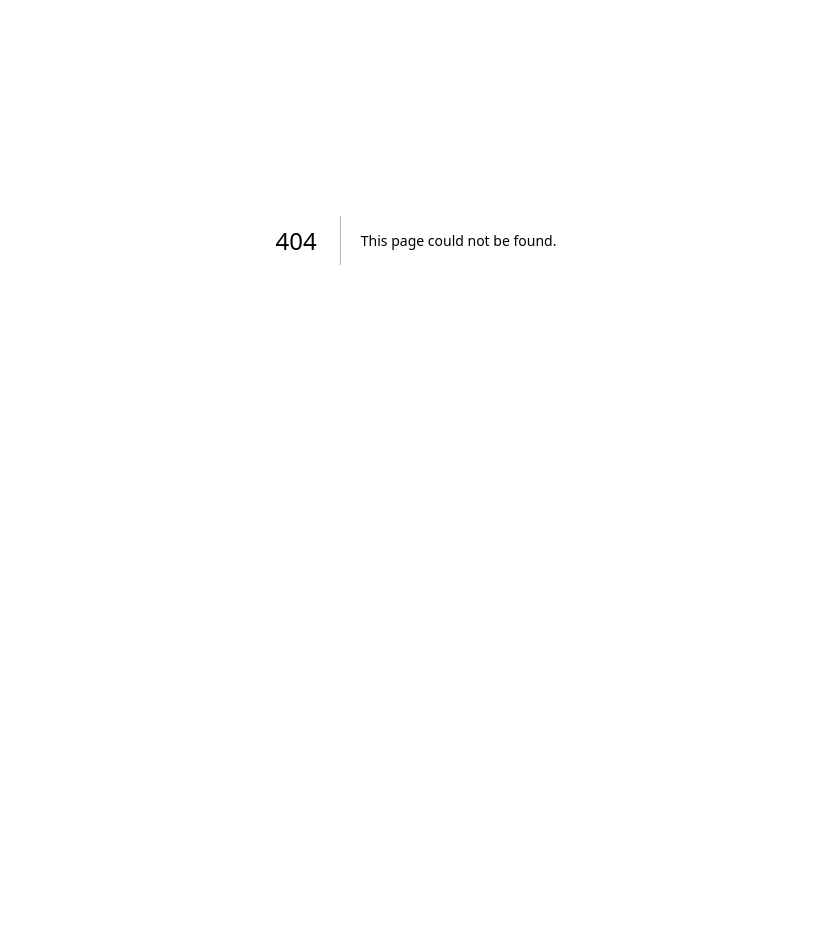
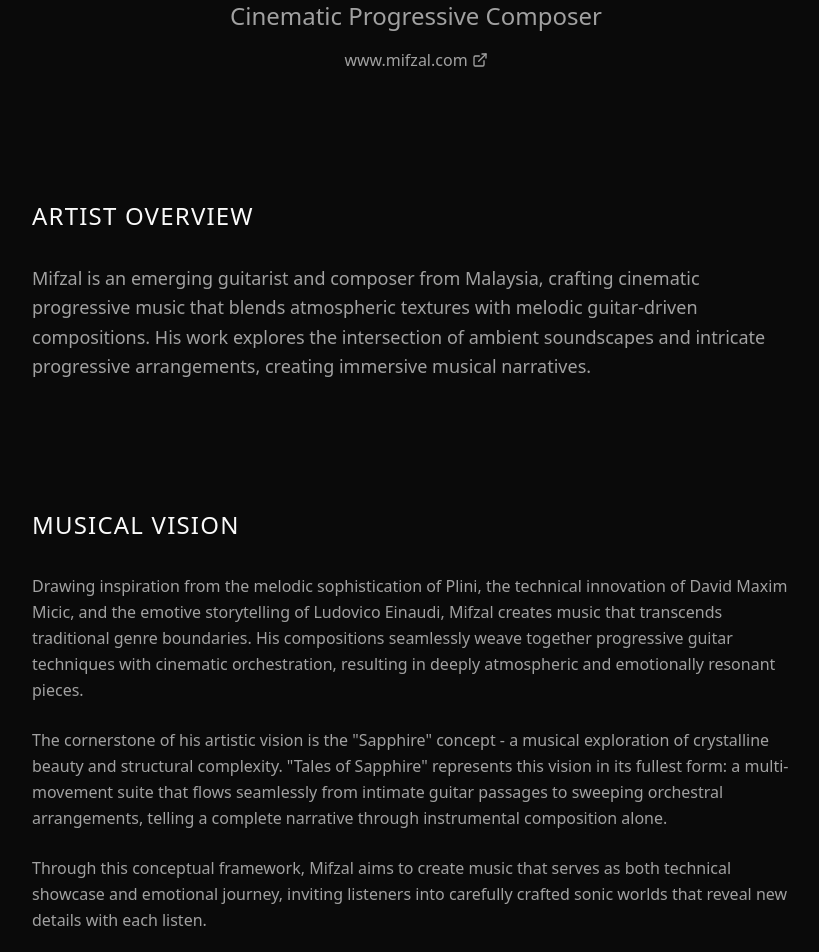
Before and after one commit to mifzalfauzi/mifzal-music-website, a Next.js app: page /epk in a window 1280 px wide. Before the commit this address had no page. Shown: the part 160-1112 px from the top of the page, without its empty margins (224-1043 px from the left). Before the commit the page ends 800 px from the top, so only its background shows below. Built offline with nearby package versions, Linux system fonts and the light colour scheme.

Commit message:
embed soundcloud

```diff
--- /dev/null
+++ b/src/app/epk/page.tsx
@@ -0,0 +1,176 @@
+"use client"
+
+import { Mail, Music, Instagram, ExternalLink } from "lucide-react"
+
+export default function EPK() {
+  return (
+    <div className="min-h-screen bg-background">
+      {/* Hero/Header */}
+      <section className="py-16 px-4 text-center border-border">
+        <div className="container mx-auto max-w-4xl">
+          <h1 className="text-5xl md:text-7xl font-light mb-6 tracking-wider">MIFZAL</h1>
+          <p className="text-xl md:text-2xl text-muted-foreground font-light">
+            Cinematic Progressive Composer
+          </p>
+          <div className="mt-4 flex justify-center">
+            <a
+              href="https://www.mifzal.com"
+              target="_blank"
+              rel="noopener noreferrer"
+              className="flex items-center space-x-1 text-muted-foreground hover:text-white/80 transition-colors"
+            >
+              <span>www.mifzal.com</span>
+              <ExternalLink className="w-4 h-4" />
+            </a>
+          </div>
+
+
+        </div>
+
+      </section>
+
+      {/* Short Bio */}
+      <section className="py-16 px-4">
+        <div className="container mx-auto max-w-3xl">
+          <h2 className="text-2xl font-light mb-8 tracking-wider">ARTIST OVERVIEW</h2>
+          <p className="text-lg leading-relaxed text-muted-foreground">
+            Mifzal is an emerging guitarist and composer from Malaysia, crafting cinematic progressive music that blends atmospheric textures with melodic guitar-driven compositions. His work explores the intersection of ambient soundscapes and intricate progressive arrangements, creating immersive musical narratives.
+          </p>
+        </div>
+      </section>
+
+      {/* Longer Bio */}
+      <section className="py-16 px-4  ">
+        <div className="container mx-auto max-w-3xl">
+          <h2 className="text-2xl font-light mb-8 tracking-wider">MUSICAL VISION</h2>
+          <div className="space-y-6 text-muted-foreground leading-relaxed">
+            <p>
+              Drawing inspiration from the melodic sophistication of Plini, the technical innovation of David Maxim Micic, and the emotive storytelling of Ludovico Einaudi, Mifzal creates music that transcends traditional genre boundaries. His compositions seamlessly weave together progressive guitar techniques with cinematic orchestration, resulting in deeply atmospheric and emotionally resonant pieces.
+            </p>
+            <p>
+              The cornerstone of his artistic vision is the "Sapphire" concept - a musical exploration of crystalline beauty and structural complexity. "Tales of Sapphire" represents this vision in its fullest form: a multi-movement suite that flows seamlessly from intimate guitar passages to sweeping orchestral arrangements, telling a complete narrative through instrumental composition alone.
+            </p>
+            <p>
+              Through this conceptual framework, Mifzal aims to create music that serves as both technical showcase and emotional journey, inviting listeners into carefully crafted sonic worlds that reveal new details with each listen.
+            </p>
+          </div>
+        </div>
+      </section>
+
+      {/* Music Embed */}
+      <section className="py-16 px-4">
+        <div className="container mx-auto max-w-3xl">
+          <h2 className="text-2xl font-light mb-8 tracking-wider">FEATURED TRACK</h2>
+          <div className="space-y-6">
+            <div className="bg-card p-6 border border-border">
+              <h3 className="text-xl font-light mb-4">Sapphire (Demo)</h3>
+
+              {/* SoundCloud Compact Embed */}
+              <div className="w-full overflow-hidden">
+                <iframe
+                  width="100%"
+                  height="166"
+                  scrolling="no"
+                  frameBorder="no"
+                  allow="autoplay"
+                  src="https://w.soundcloud.com/player/?url=https%3A//api.soundcloud.com/tracks/soundcloud%3Atracks%3A2172997473%3Fsecret_token%3Ds-klZ9BNZrrKE&color=%232c2c28&auto_play=false&hide_related=false&show_comments=true&show_user=true&show_reposts=false&show_teaser=true"
+                  className=""
+                ></iframe>
+              </div>
+
+              <p className="text-sm text-muted-foreground mt-4 italic">
+                * This track is in demo form and has not yet been professionally mixed or mastered.
+              </p>
+            </div>
+          </div>
+        </div>
+      </section>
+
+
+
+      {/* Optional Playlist */}
+      <section className="py-16 px-4 ">
+        <div className="container mx-auto max-w-3xl">
+          <h2 className="text-2xl font-light mb-8 tracking-wider">EXTENDED CONCEPT (OPTIONAL LISTENING)</h2>
+          <div className="bg-card p-6 border border-border">
+            <h3 className="text-lg font-light mb-4">Tales of Sapphire - Complete Suite (Demo)</h3>
+            <div className="w-full h-64 bg-muted flex items-center justify-center text-muted-foreground">
+            <iframe
+  width="100%"
+  height="166"
+  scrolling="no"
+  frameBorder="no"
+  allow="autoplay"
+  src="https://w.soundcloud.com/player/?url=https%3A//api.soundcloud.com/tracks/2173802295%3Fsecret_token%3Ds-dfFZMgZHmlB&color=%230a0a0a&auto_play=false&hide_related=false&show_comments=true&show_user=true&show_reposts=false&show_teaser=true"
+  className="rounded-lg"
+/>
+
+            </div>
+            <p className="text-sm text-muted-foreground mt-4">
+              A conceptual suite featuring extended compositions that showcase the full scope of the Sapphire narrative.
+            </p>
+            <p className="text-sm text-muted-foreground mt-4 italic">
+                * This track is in demo form and has not yet been professionally mixed or mastered.
+              </p>
+          </div>
+        </div>
+      </section>
+
+      {/* Contact Section */}
+      <section className="py-16 px-4">
+        <div className="container mx-auto max-w-3xl">
+          <h2 className="text-2xl font-light mb-8 tracking-wider">CONTACT</h2>
+          <div className="space-y-6">
+            <div className="flex items-center gap-3 text-lg">
+              <Mail className="w-5 h-5 text-muted-foreground" />
+              <a
+                href="mailto:mifzalmusic@gmail.com"
+                className="text-foreground hover:text-primary transition-colors"
+              >
+                mifzalmusic@gmail.com
+              </a>
+            </div>
+
+            <div className="flex gap-6 pt-4">
+              <a
+                href="#"
+                className="flex items-center gap-2 text-muted-foreground hover:text-orange-500 transition-colors"
+                aria-label="SoundCloud"
+              >
+                <Music className="w-5 h-5" />
+                <span>SoundCloud</span>
+              </a>
+              <a
+                href="#"
+                className="flex items-center gap-2 text-muted-foreground hover:text-pink-500 transition-colors"
+                aria-label="Instagram"
+              >
+                <Instagram className="w-5 h-5" />
+                <span>Instagram</span>
+              </a>
+              <a
+                href="#"
+                className="flex items-center gap-2 text-muted-foreground hover:text-green-500 transition-colors"
+                aria-label="Spotify"
+              >
+                <svg className="w-5 h-5" viewBox="0 0 24 24" fill="currentColor">
+                  <path d="M12 0C5.4 0 0 5.4 0 12s5.4 12 12 12 12-5.4 12-12S18.66 0 12 0zm5.521 17.34c-.24.359-.66.48-1.021.24-2.82-1.74-6.36-2.101-10.561-1.141-.418.122-.779-.179-.899-.539-.12-.421.18-.78.54-.9 4.56-1.021 8.52-.6 11.64 1.32.42.18.479.659.301 1.02zm1.44-3.3c-.301.42-.841.6-1.262.3-3.239-1.98-8.159-2.58-11.939-1.38-.479.12-1.02-.12-1.14-.6-.12-.48.12-1.021.6-1.141C9.6 9.9 15 10.561 18.72 12.84c.361.181.54.78.241 1.2zm.12-3.36C15.24 8.4 8.82 8.16 5.16 9.301c-.6.179-1.2-.181-1.38-.721-.18-.601.18-1.2.72-1.381 4.26-1.26 11.28-1.02 15.721 1.621.539.3.719 1.02.42 1.56-.299.421-1.02.599-1.559.3z" />
+                </svg>
+                <span>Spotify</span>
+              </a>
+            </div>
+          </div>
+        </div>
+      </section>
+
+      {/* Footer Disclaimer */}
+      <footer className="py-8 px-4 border-t border-border">
+        <div className="container mx-auto max-w-3xl text-center">
+          <p className="text-sm text-muted-foreground">
+            For label consideration only. Please do not share this link.
+          </p>
+        </div>
+      </footer>
+    </div>
+  )
+}
```
Also changed, not shown: public/mifzal.jpg (added).
